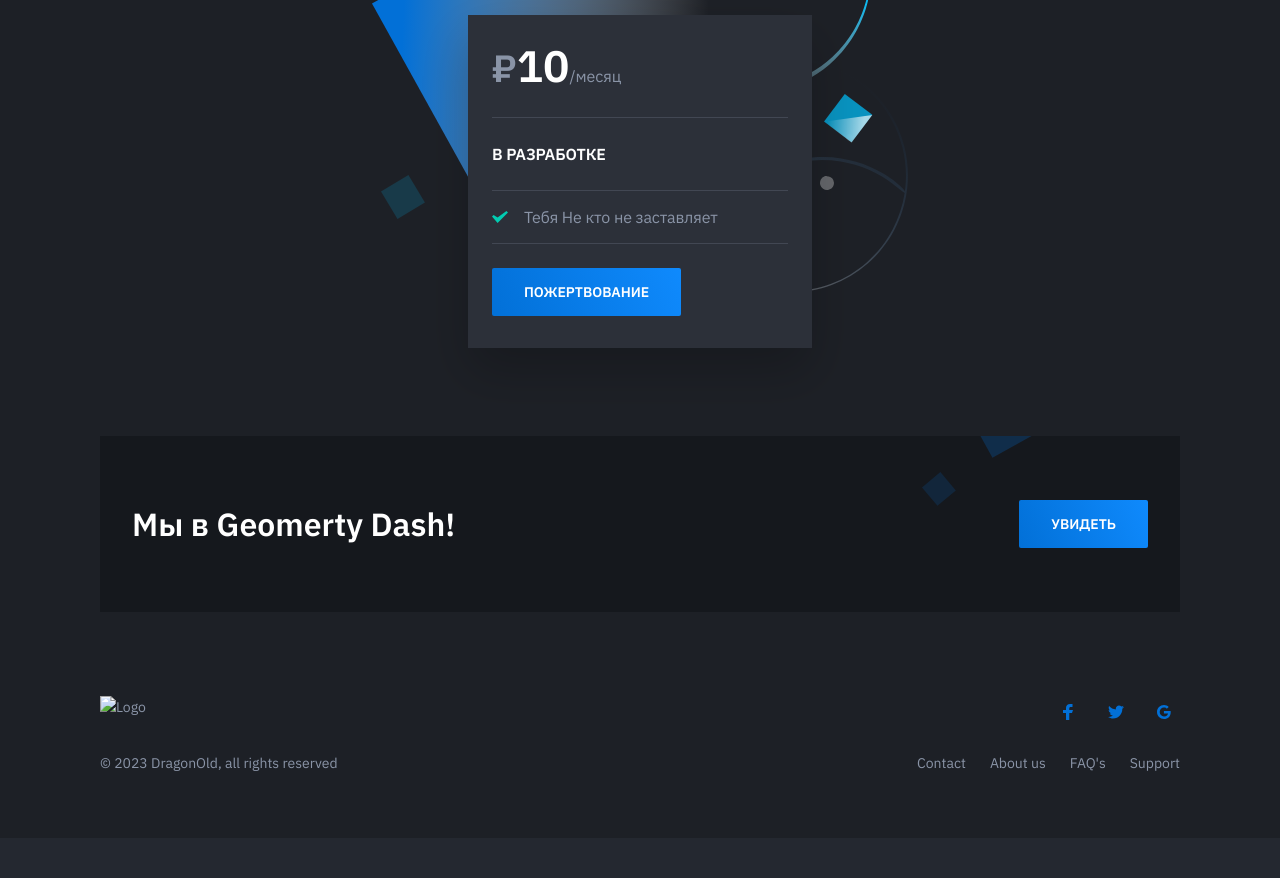
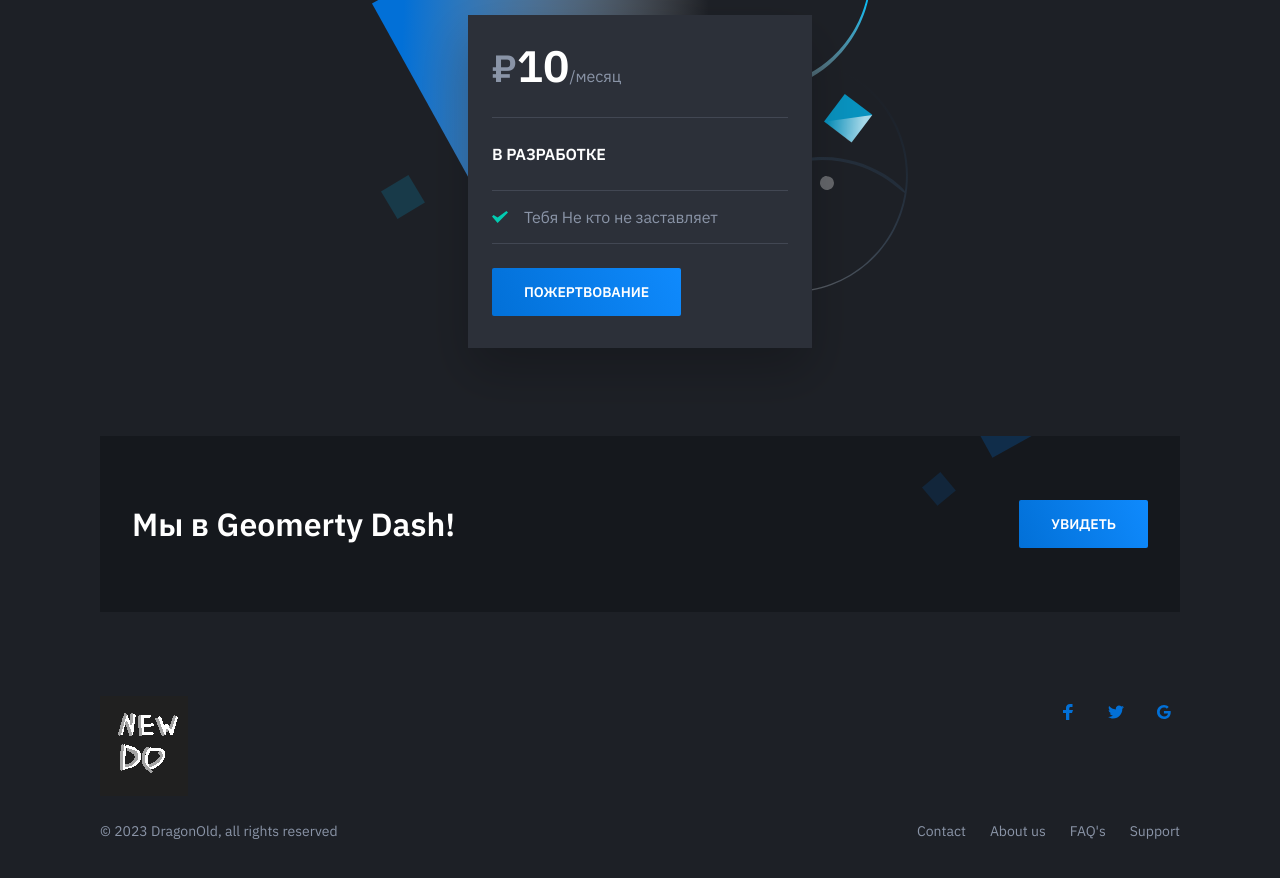
Before and after one commit to EMOYT/NEWDO, a plain HTML site: page index.html in a window 1280 px wide. Shown: the part 1593-2471 px from the top of the page. Before the commit the page ends 2431 px from the top, so only its background shows below. Drawn offline with nearby package versions, Linux system fonts and the light colour scheme.

Commit message:
Update index.html

```diff
--- a/index.html
+++ b/index.html
@@ -147,7 +147,7 @@
                 <div class="site-footer-inner">
                     <div class="brand footer-brand">
 						<a href="#">
-							<img class="header-logo-image" src="dist/images/logo.svg" alt="Logo">
+							<img class="header-logo-image" src="dist/images/logo.png" alt="Logo">
 						</a>
                     </div>
                     <ul class="footer-links list-reset">
```
